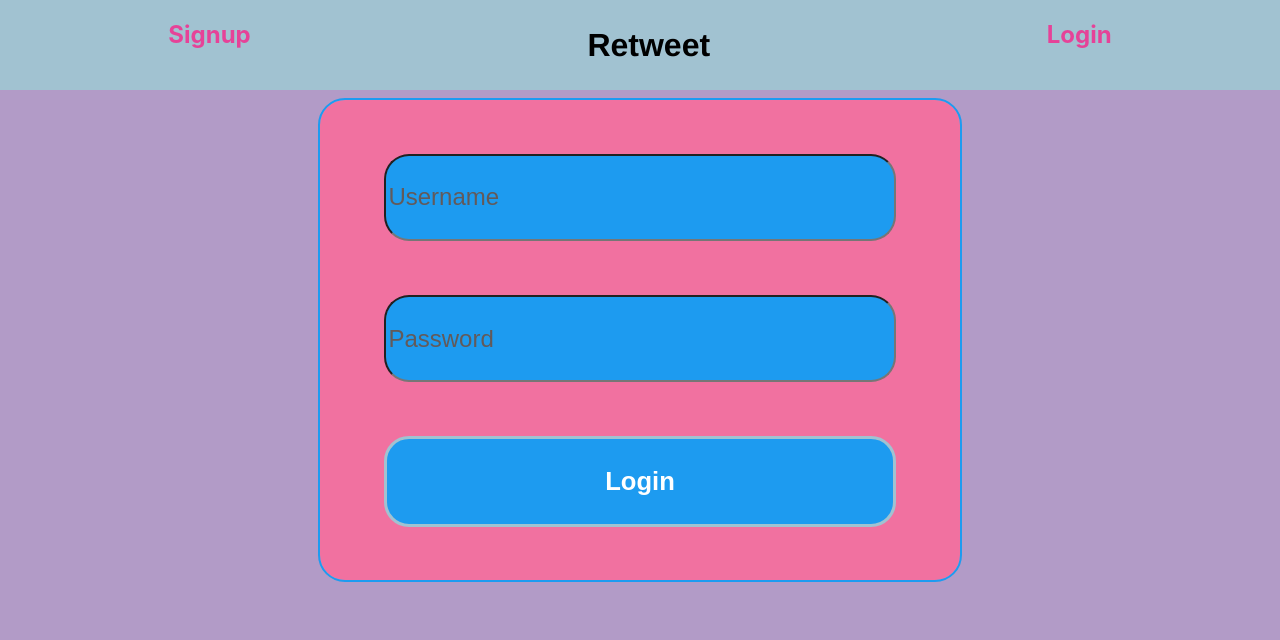
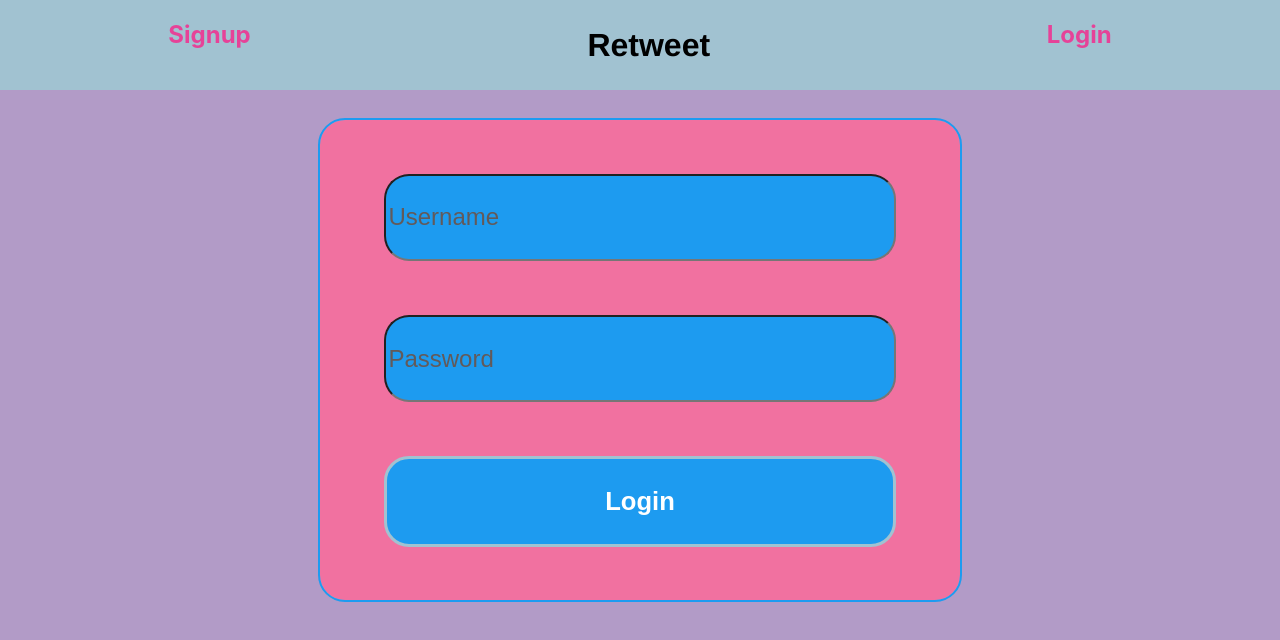
Before and after one commit to mitchellp0709/Project-3-Frontend, a React (Create React App) app: page /login in a window 1280 px wide. Shown: the top 640 px of the page. Built offline with nearby package versions, Linux system fonts and the light colour scheme.

Commit message:
fixed token errors

```diff
--- a/src/pages/main.js
+++ b/src/pages/main.js
@@ -61,11 +61,9 @@ const Main = (props) => {
 
 
 
-  if (localStorage.token) {
-
-
-    return (<>
-
+   if (localStorage.token?.length>50) {
+     return (
+       <>
          <Header />
          <InfiniteScroll
            dataLength={items.length} //This is important field to render the next data
@@ -82,13 +80,18 @@ const Main = (props) => {
              return <Comment key={item.id} item={item} />;
            })}
          </InfiniteScroll>
-    </>);
-  }
-  else {
-    return <div className="redirect">
+       </>
+     );
+   } else {
+     return (
+       <div className="redirect">
          <h2>Looks like you aren't logged in!</h2>
-      <h3>Please either <Link to = "/login">login </Link> or <Link to = "/signup">signup! </Link></h3>
+         <h3>
+           Please either <Link to="/login">login </Link> or{" "}
+           <Link to="/signup">signup! </Link>
+         </h3>
        </div>
+     );
    }
 };
 export default Main;
--- a/src/pages/profile.js
+++ b/src/pages/profile.js
@@ -50,7 +50,7 @@ const Profile = (props) => {
 
 
 
-  if (localStorage.token) {
+  if (localStorage.token?.length > 50) {
     return (
       <>
         <Header />
--- a/src/styles.scss
+++ b/src/styles.scss
@@ -55,7 +55,7 @@ a{
 
 .form{
   @include form;
-  margin-top: 10px;
+  margin-top: 30px;
 }
 
 input{
```
Lines whose indentation alone changed are shown as unchanged.
